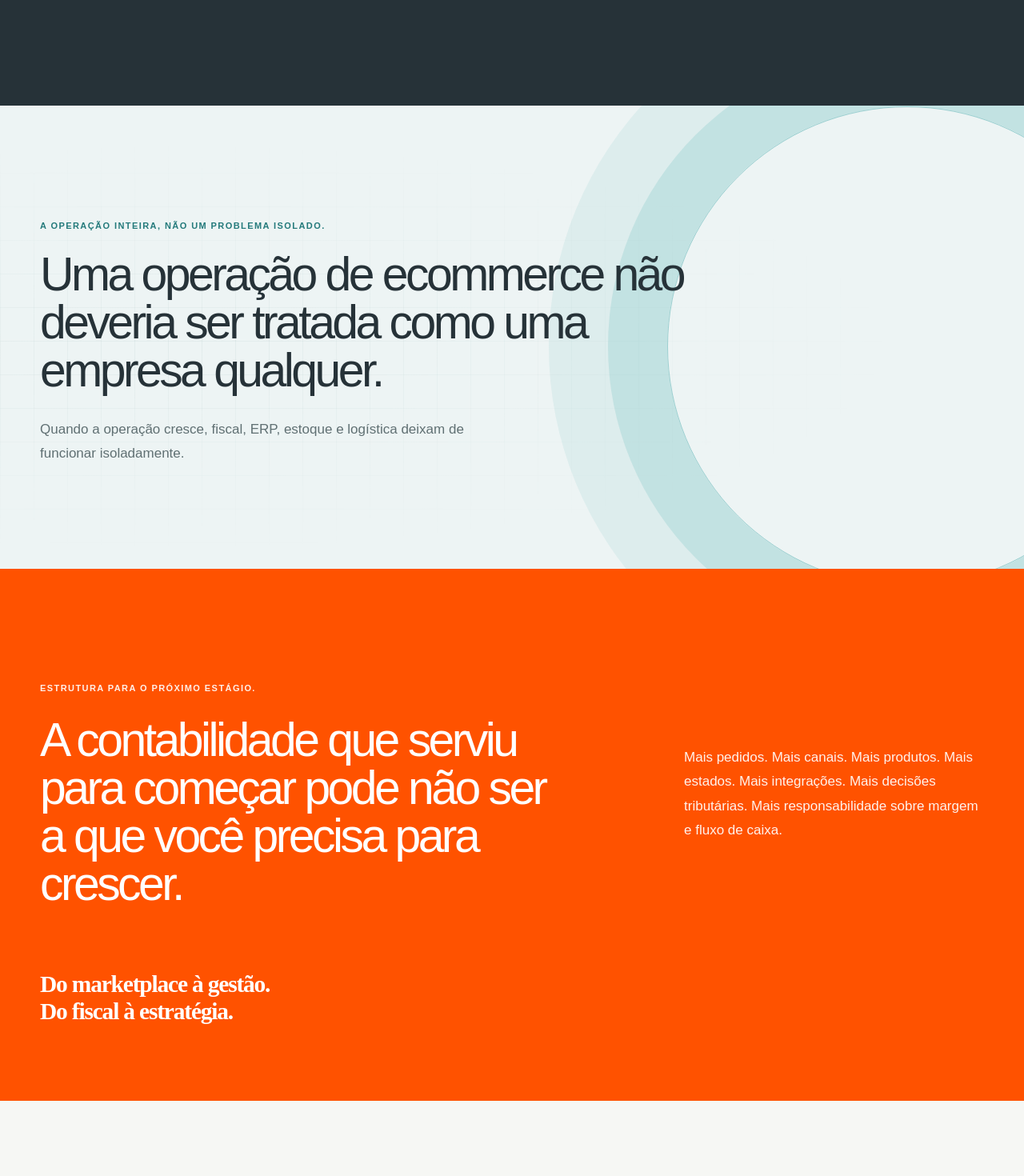
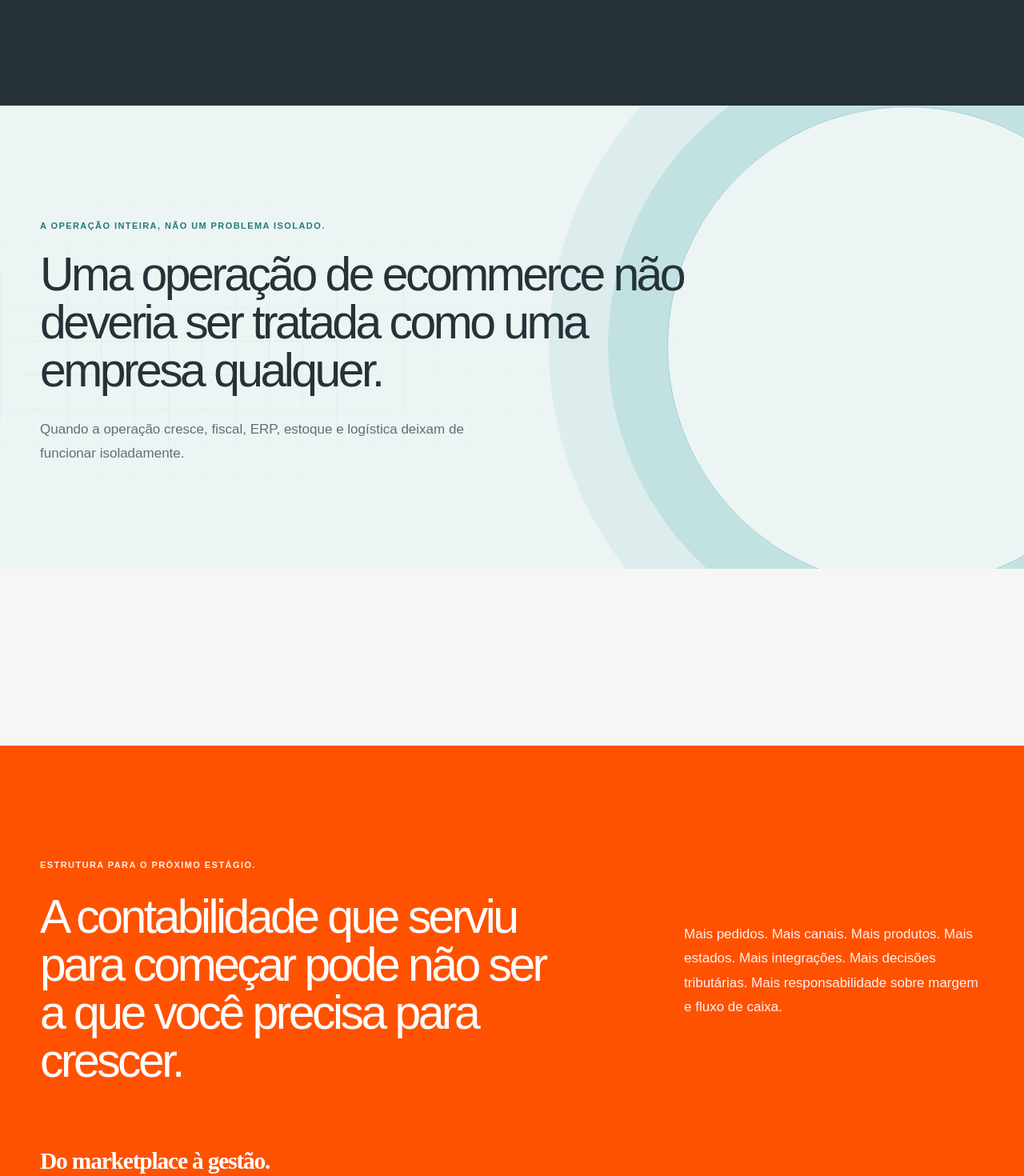
Before and after one commit to alvesph99/ecomtabil-website, a Next.js app: page / in a window 1280 px wide. Shown: the part 3040-4510 px from the top of the page at 80% size. Built offline with nearby package versions, Linux system fonts and the light colour scheme; no server answers.

Commit message:
feat: bound operational section overlap

```diff
--- a/src/app/globals.css
+++ b/src/app/globals.css
@@ -2450,3 +2450,30 @@ p {
     margin-bottom: 14px;
   }
 }
+
+/* Keep the operational overview in place while the following narrative layer advances. */
+@media (min-width: 801px) {
+  .whole-boundary {
+    position: relative;
+    height: 180vh;
+    z-index: 0;
+  }
+
+  section.whole {
+    position: sticky;
+    top: 92px;
+    z-index: auto;
+  }
+
+  section.growth {
+    position: relative;
+    z-index: 1;
+    margin-top: -80vh;
+  }
+}
+
+@media (min-width: 801px) and (prefers-reduced-motion: reduce) {
+  section.whole {
+    position: relative;
+  }
+}
--- a/src/app/page.tsx
+++ b/src/app/page.tsx
@@ -202,6 +202,7 @@ export default function HomePage() {
         </div>
       </section>
 
+      <div className="whole-boundary">
         <section className="whole" aria-labelledby="whole-title">
           <div className="shell">
             <div className="whole-top">
@@ -223,6 +224,7 @@ export default function HomePage() {
             </div>
           </div>
         </section>
+      </div>
 
       {/* <section className="fulfillment" aria-labelledby="fulfillment-title">
         <div className="shell fulfillment-inner">
```
Also changed, not shown: 1 other file (tests, documents, lock files or other folders). Lines whose indentation alone changed are shown as unchanged.
